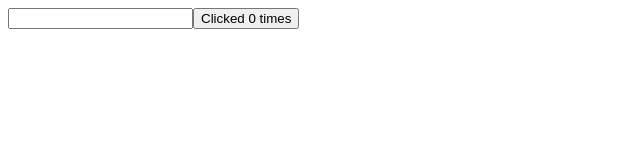
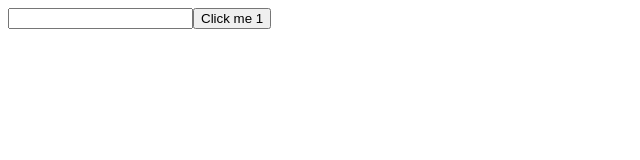
Before and after one commit to Akshatha2023/react-coding-hooks, a React (Vite) app: page / in a window 1280 px wide. Shown: the top 160 px of the page, without its empty margins (0-640 px from the left). Built offline with nearby package versions, Linux system fonts and the light colour scheme.

Commit message:
useEffect with Empty array dependency

```diff
--- a/src/App.jsx
+++ b/src/App.jsx
@@ -6,6 +6,7 @@ import CounterObject from "./components/useState/CounterObject";
 import CounterArray from "./components/useState/CounterArray";
 import CounterOne from "./components/useEffect/CounterOne";
 import CounterTwoUseEffect from "./components/useEffect/CounterTwoUseEffect";
+import CounterThreeUseEffect from "./components/useEffect/CounterThreeUseEffect";
 
 function App() {
   return (
@@ -15,7 +16,8 @@ function App() {
       {/* <CounterObject /> */}
       {/* <CounterArray /> */}
       {/* <CounterOne /> */}
-      <CounterTwoUseEffect />
+      {/* <CounterTwoUseEffect /> */}
+      <CounterThreeUseEffect />
     </>
   );
 }
--- /dev/null
+++ b/src/components/useEffect/CounterThreeUseEffect.jsx
@@ -0,0 +1,28 @@
+import { useState, useEffect } from "react";
+const CounterThreeUseEffect = () => {
+  const [count, setCount] = useState(1);
+  const [name, setName] = useState("");
+  useEffect(() => {
+    console.log(`count value is ${count} `);
+  }, []);
+  return (
+    <>
+      <input
+        type="text"
+        onChange={(e) => {
+          setName(e.target.value);
+        }}
+      />
+      <button
+        onClick={() => {
+          setCount(count + 1);
+        }}
+      >
+        Click me {count}
+      </button>
+    </>
+  );
+};
+export default CounterThreeUseEffect;
+
+// when i given [] as dependency ,it will log- count value is 1  only once when component rendered first time after that how many times it renders it wont logs
```
